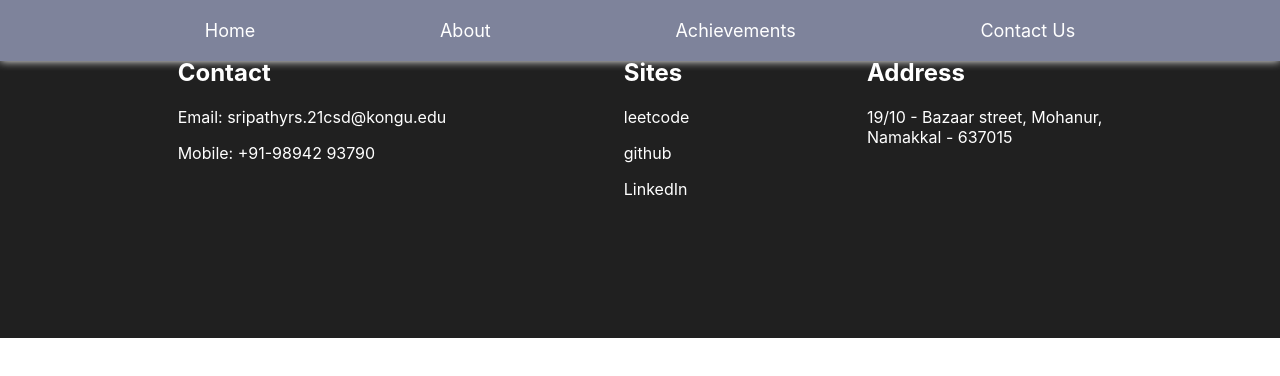
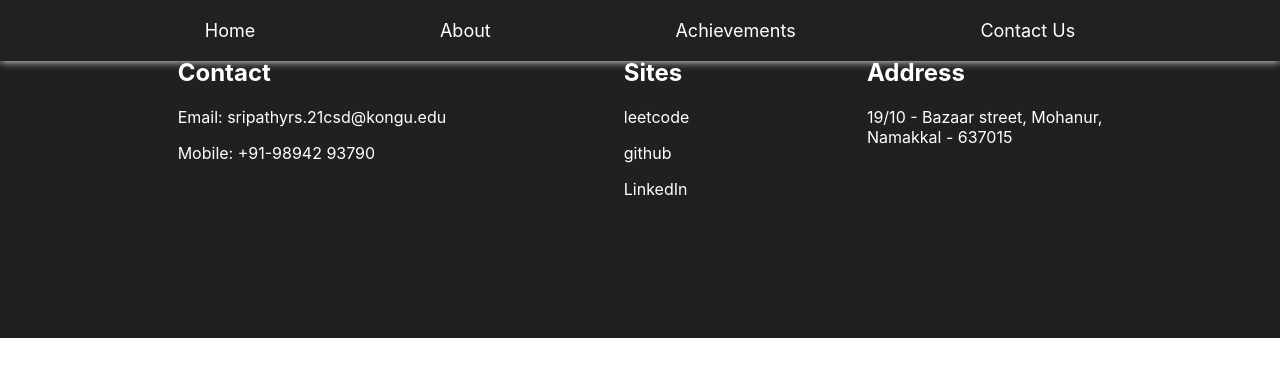
Before and after one commit to sripathy914/MERN-React, a React (Create React App) app: page / in a window 1280 px wide. Shown: the top 376 px of the page. Built offline with nearby package versions, Linux system fonts and the light colour scheme.

Commit message:
committed the navbar and footer with same color

```diff
--- a/src/NavBar/NavBar.css
+++ b/src/NavBar/NavBar.css
@@ -21,7 +21,7 @@ ol{
     padding: 20px;
     margin: 0px;
     margin-bottom: -23px;
-    background-color: rgb(126, 131, 155);
+    background-color: rgb(32, 33, 33);
     color: white;
     filter: drop-shadow(0px 0px 5px rgb(252, 252, 252));
     font-size: large;
@@ -42,14 +42,4 @@ ol{
 
  }
 
-.Foot
-{
-
-    height: 300px;
-    background-color: transparent;
-
-    border-radius: 10px;
-    margin-bottom: -10px;
-
 }
-}
```
Also changed, not shown: src/NavBar/Footer.css (line endings or trailing spaces).
